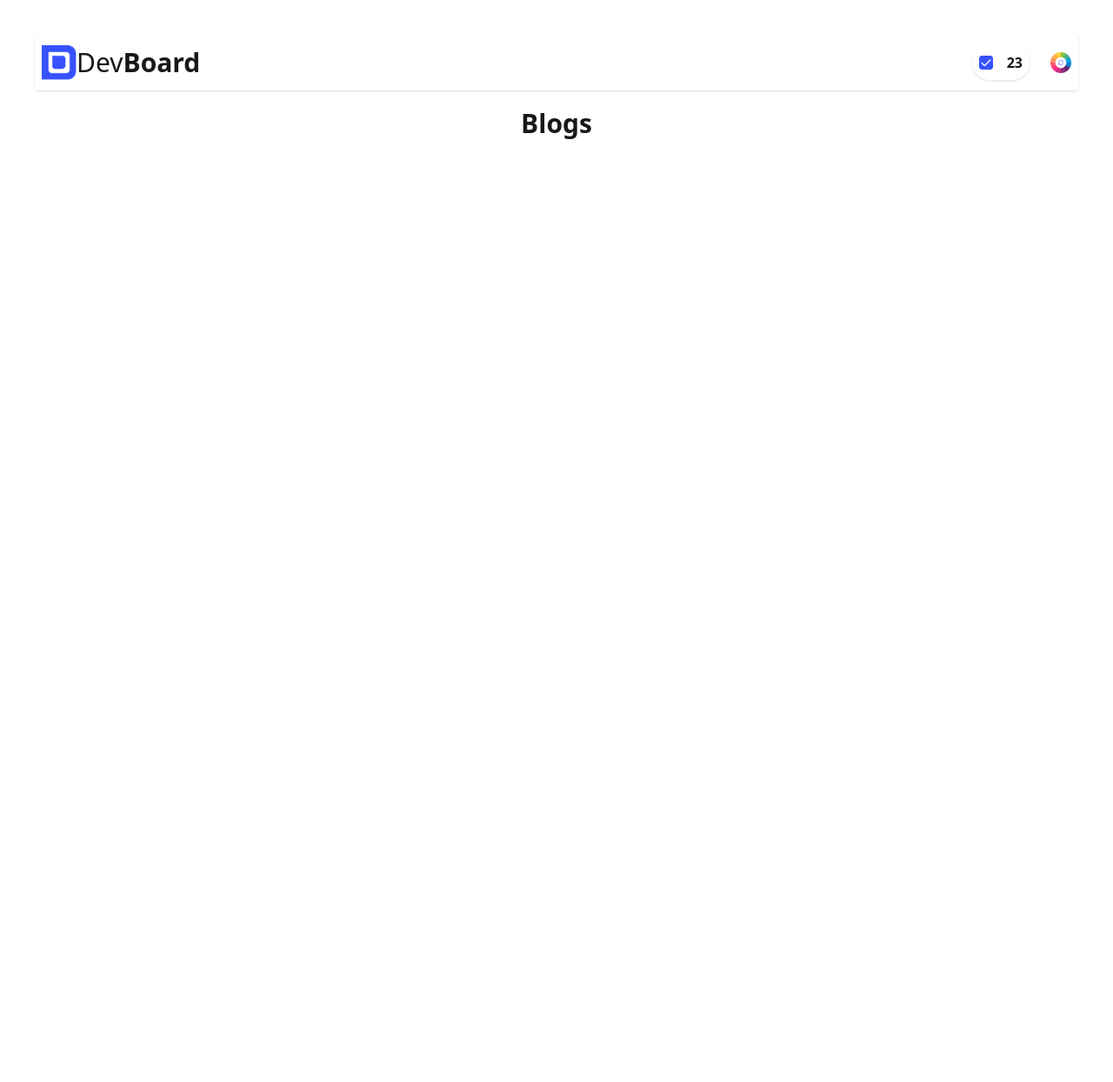
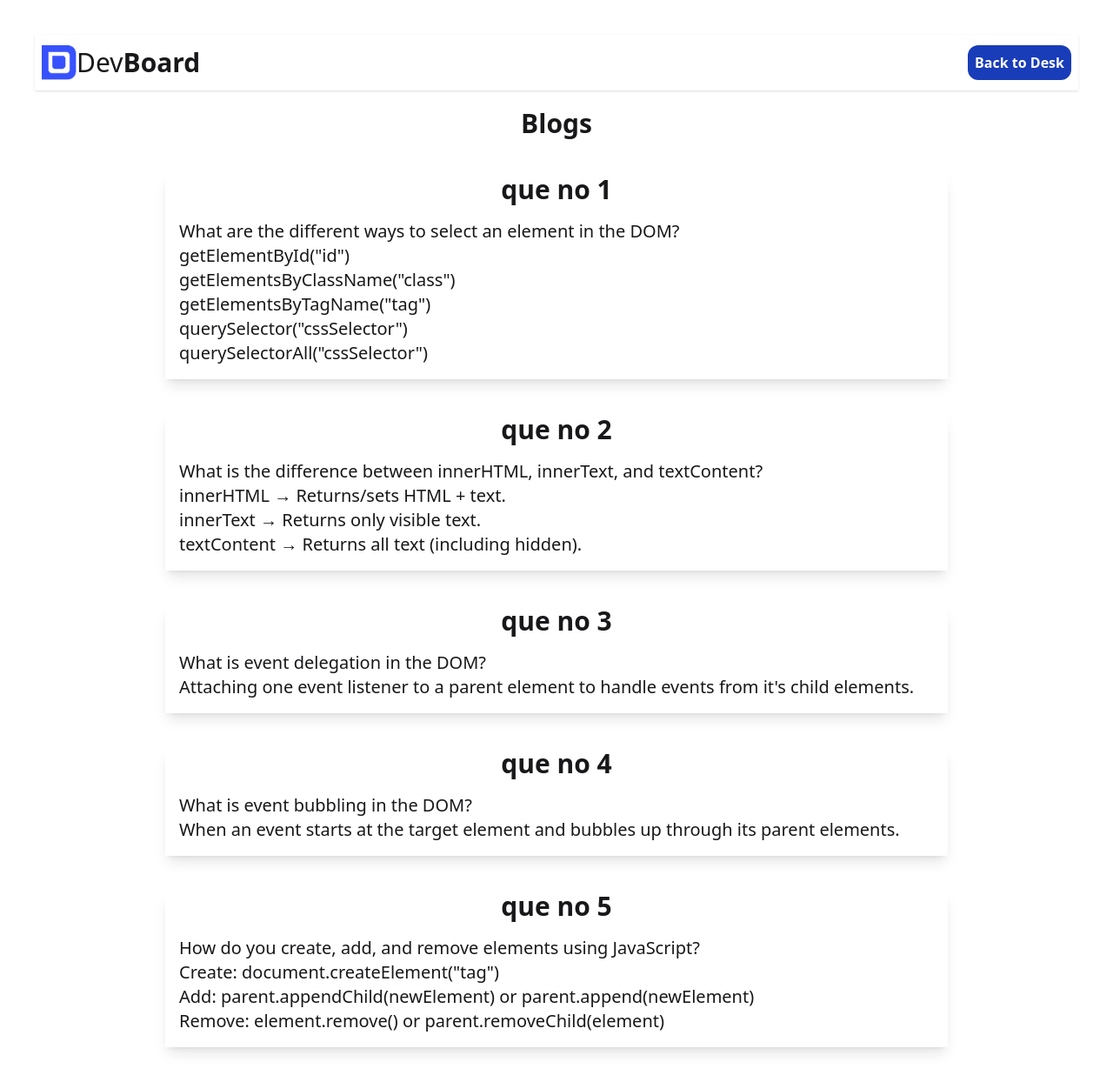
Before and after one commit to SadiqurApon/Dev-Board-5, a plain HTML site: page blog.html in a window 1280 px wide. Shown: the whole page at 87% size. Before the commit the page ends 800 px from the top, so only its background shows below. Drawn offline with nearby package versions, Linux system fonts and the light colour scheme.

Commit message:
answered all of que

```diff
--- a/blog.html
+++ b/blog.html
@@ -16,21 +16,62 @@
                 <img class="w-10" src="assets/logo.png" alt="">
                 <h1 class="text-3xl">Dev<span class="font-bold">Board</span></h1>
             </div>
-            <div class="flex gap-6">
-                <div class="flex items-center gap-4 bg-base-100 shadow-sm p-2 rounded-3xl">
-                    <img class="w-4" src="assets/checkbox.png" alt="">
-                    <h2 class="font-bold">23</h2>
-                </div>
-                <button><img class="w-6" src="assets/theme-btn.png" alt=""></button>
+            <div>
+                <button id="back-to-desk" class=" text-white font-semibold bg-blue-800 rounded-xl p-2">Back to
+                    Desk</button>
             </div>
         </div>
     </header>
     <section class="mt-5">
         <h1 class="text-3xl font-bold text-center">Blogs</h1>
         <div>
-
+            <div class="bg-base-100 shadow-lg mt-10 w-9/12 mx-auto">
+                <p class="text-3xl font-bold text-center">que no 1</p>
+                <div class="text-xl p-4">
+                    <p>What are the different ways to select an element in the DOM?</p>
+                    <p>getElementById("id")</p>
+                    <p>getElementsByClassName("class")</p>
+                    <p>getElementsByTagName("tag")</p>
+                    <p>querySelector("cssSelector")</p>
+                    <p>querySelectorAll("cssSelector")</p>
+                </div>
+            </div>
+            <div class="bg-base-100 shadow-lg mt-10 w-9/12 mx-auto">
+                <p class="text-3xl font-bold text-center">que no 2</p>
+                <div class="text-xl p-4">
+                    <p>What is the difference between innerHTML, innerText, and textContent?</p>
+                    <p>innerHTML → Returns/sets HTML + text.</p>
+                    <p>innerText → Returns only visible text.</p>
+                    <p>textContent → Returns all text (including hidden).</p>
+                </div>
+            </div>
+            <div class="bg-base-100 shadow-lg mt-10 w-9/12 mx-auto">
+                <p class="text-3xl font-bold text-center">que no 3</p>
+                <div class="text-xl p-4">
+                    <p>What is event delegation in the DOM?</p>
+                    <p>Attaching one event listener to a parent element to handle events from it's child elements.</p>
+                </div>
+            </div>
+            <div class="bg-base-100 shadow-lg mt-10 w-9/12 mx-auto">
+                <p class="text-3xl font-bold text-center">que no 4</p>
+                <div class="text-xl p-4">
+                    <p>What is event bubbling in the DOM?</p>
+                    <p>When an event starts at the target element and bubbles up through its parent elements.</p>
+                </div>
+            </div>
+            <div class="bg-base-100 shadow-lg mt-10 w-9/12 mx-auto">
+                <p class="text-3xl font-bold text-center">que no 5</p>
+                <div class="text-xl p-4">
+                    <p>How do you create, add, and remove elements using JavaScript?</p>
+                    <p>Create: document.createElement("tag")</p>
+                    <p>Add: parent.appendChild(newElement) or parent.append(newElement)</p>
+                    <p>Remove: element.remove() or parent.removeChild(element)</p>
+                </div>
+            </div>
         </div>
     </section>
+
+    <script src="script/backToDesk.js"></script>
 </body>
 
 </html>
--- a/script/answer.js
+++ b/script/answer.js
@@ -1,4 +1,4 @@
 document.getElementById("new-today")
-.addEventListener("click", function(){
-    window.location.href = "./blog.html";
-})
+    .addEventListener("click", function () {
+        window.location.href = "./blog.html";
+    })
```
Also changed, not shown: script/backToDesk.js (added).
